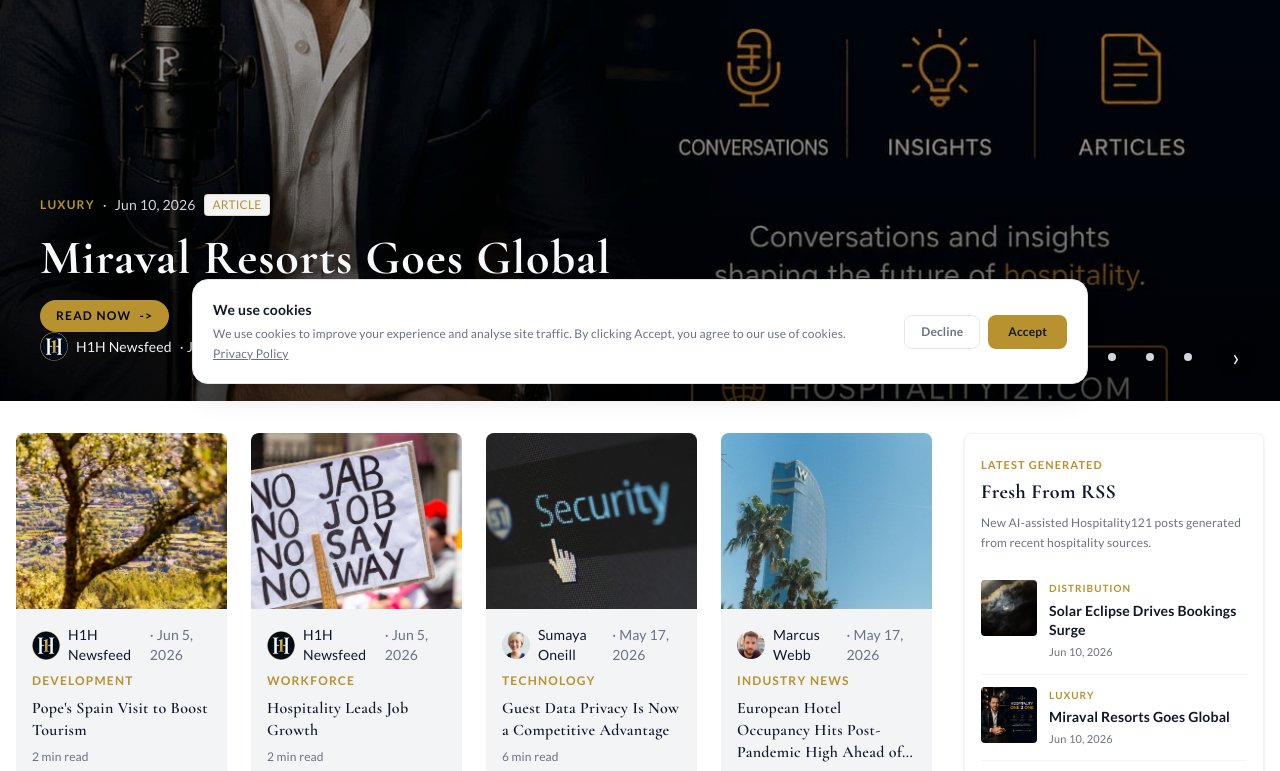
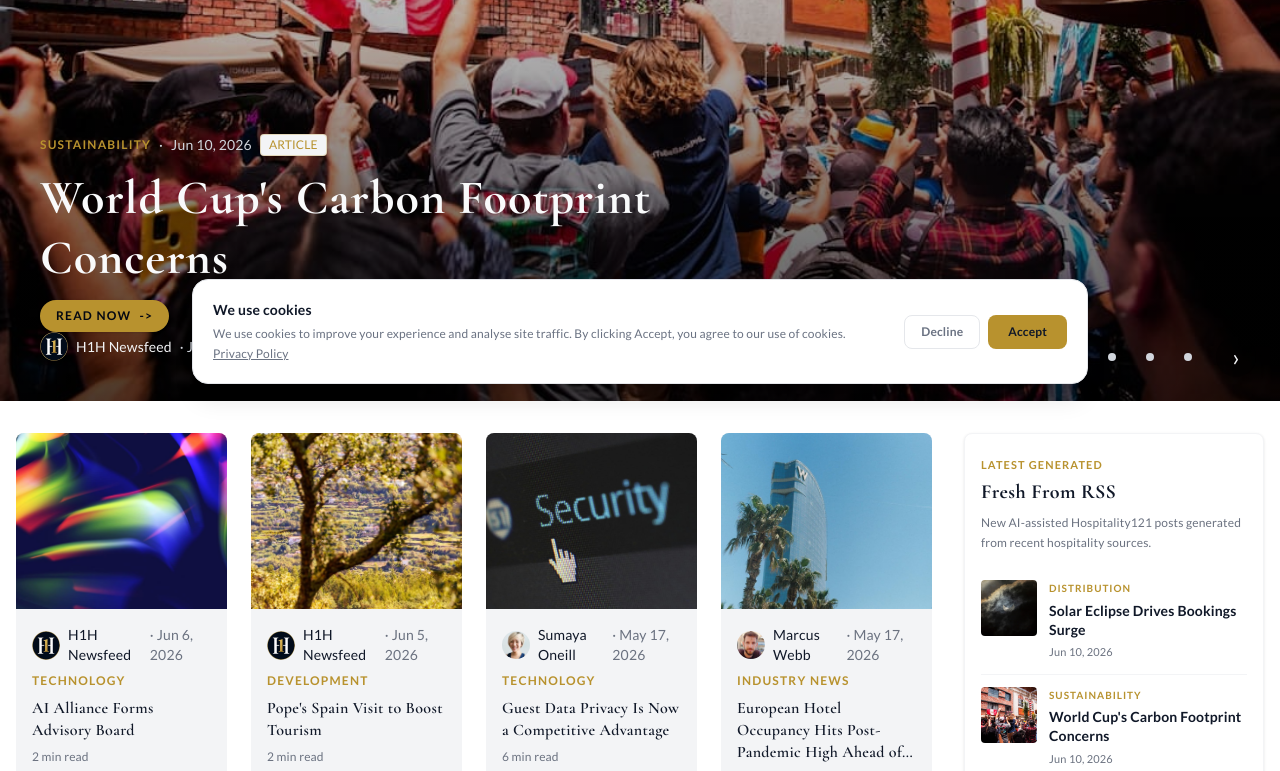
Before and after one commit to Aitibour/hospitality121, a Next.js app: page / in a window 1280 px wide. Shown: the part 400-1171 px from the top of the page. Built offline with nearby package versions, Linux system fonts and the light colour scheme; no server answers.

Commit message:
feat(news): auto-post world-cup-carbon-footprint

```diff
--- /dev/null
+++ b/content/news/world-cup-carbon-footprint.mdx
@@ -0,0 +1,29 @@
+---
+title: "World Cup's Carbon Footprint Concerns"
+category: "SUSTAINABILITY"
+author: "H1H Newsfeed"
+authorAvatar: "/images/Logo.png"
+date: "2026-06-10"
+readTime: "2 min read"
+image: "/images/content/auto-world-cup-carbon-footprint.jpg"
+featured: false
+type: "news"
+description: "World Cup's environmental impact raises concerns for hospitality industry"
+source: "skift.com"
+sourceUrl: "https://skift.com/2026/06/10/the-world-cup-promised-to-go-green-this-one-could-be-the-most-carbon-heavy-ever/"
+---
+
+The upcoming World Cup has sparked concerns about its potential carbon footprint, with many experts warning it could be the most carbon-heavy tournament in history. The main culprit behind this issue is transportation, as thousands of fans, players, and staff travel between venues. Concentrating future tournaments in single countries could help mitigate this problem.
+   For the hospitality industry, this raises important questions about the environmental impact of large-scale events. Hotels, in particular, play a significant role in accommodating attendees and can contribute to the overall carbon footprint.
+   To reduce their environmental impact, hotels can implement sustainable practices such as energy-efficient lighting, recycling programs, and sustainable food sourcing. Additionally, they can encourage guests to use public transportation or carpool to and from events.
+   The World Cup's environmental concerns also highlight the need for more sustainable event planning. This can include choosing venues with existing infrastructure to reduce the need for new construction, as well as implementing waste reduction and recycling programs.
+   Furthermore, the hospitality industry can learn from the World Cup's environmental challenges and apply these lessons to other large-scale events. By prioritizing sustainability, hotels and event planners can reduce their environmental impact while also enhancing the attendee experience.
+   As the hospitality industry continues to grow and evolve, it is essential to address the environmental concerns associated with large-scale events. By working together, hotels, event planners, and attendees can help reduce the carbon footprint of events like the World Cup and create a more sustainable future for the industry.
+   Ultimately, the World Cup's environmental impact serves as a reminder of the importance of sustainability in the hospitality industry. By taking steps to reduce their carbon footprint, hotels and event planners can help create a more environmentally friendly and responsible industry.
+
+## Related Hospitality121 Coverage
+
+- [Hospitality121 Core Hub](https://hospitality121.com)
+- [Hospitality News](https://hospitality121.com/news)
+- [Hospitality AI](https://hospitality121.com/technology/ai)
+- [Hospitality Technology in Toronto](https://hospitality121.com/geo/hospitality-technology-toronto)
--- a/scripts/seen-articles.json
+++ b/scripts/seen-articles.json
@@ -75,5 +75,8 @@
   "https://www.hospitalitynet.org/news/4132891/positron-launches-new-site-survey-and-installation-tools-to-simplify-hotel-wi-fi-and-iptv-deployments",
   "https://www.hospitalitynet.org/interview/4132747/empathy-is-something-you-design-not-something-you-hope-for-adrienne-boissy-on-what-healthcare-can-teach-hospitality",
   "https://newsroom.hyatt.com/MiravalTheRedSea",
-  "https://www.hospitalitynet.org/news/4132906/solar-eclipse-drives-sharp-surge-in-bookings-across-spain-and-iceland"
+  "https://www.hospitalitynet.org/news/4132906/solar-eclipse-drives-sharp-surge-in-bookings-across-spain-and-iceland",
+  "https://skift.com/2026/06/10/american-airlines-seeks-widebody-order-to-take-on-delta-and-united/",
+  "https://skift.com/2026/06/10/airfares-are-up-20-percent-demand-is-strong-even-airline-ceos-are-surprised/",
+  "https://skift.com/2026/06/10/the-world-cup-promised-to-go-green-this-one-could-be-the-most-carbon-heavy-ever/"
 ]
```
Also changed, not shown: public/images/content/auto-world-cup-carbon-footprint.jpg (added).
